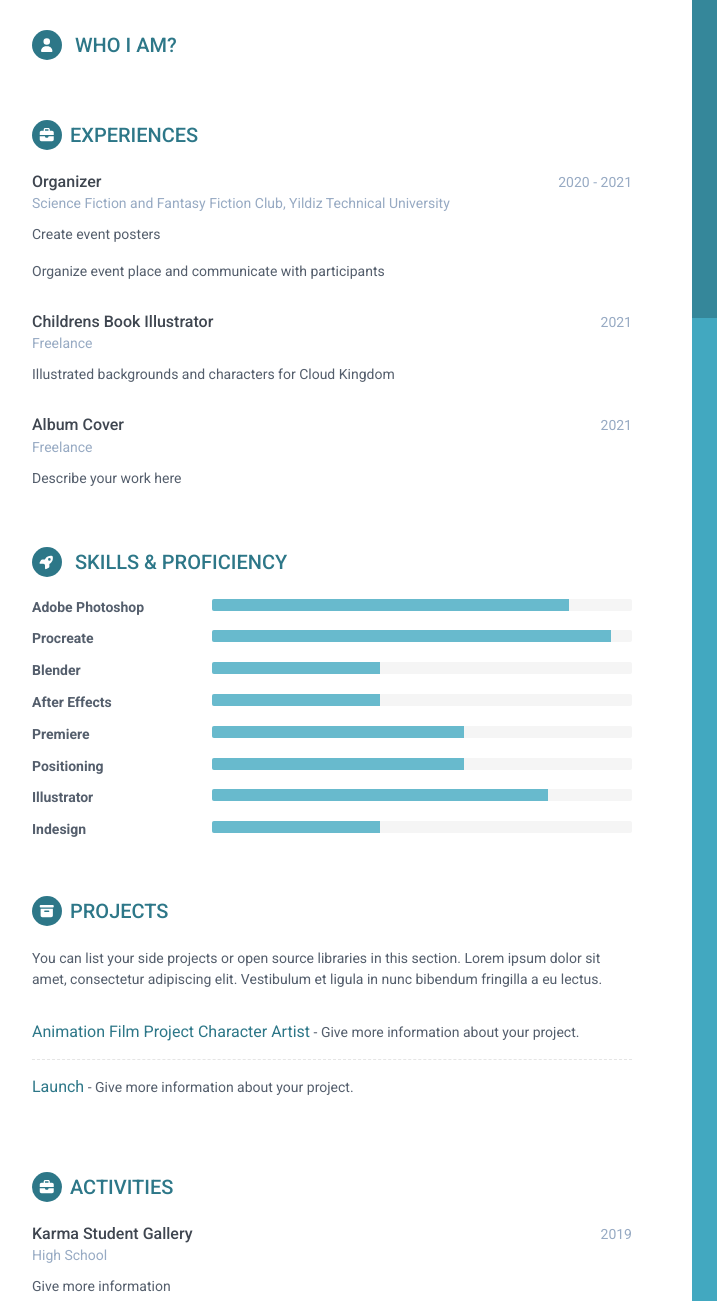
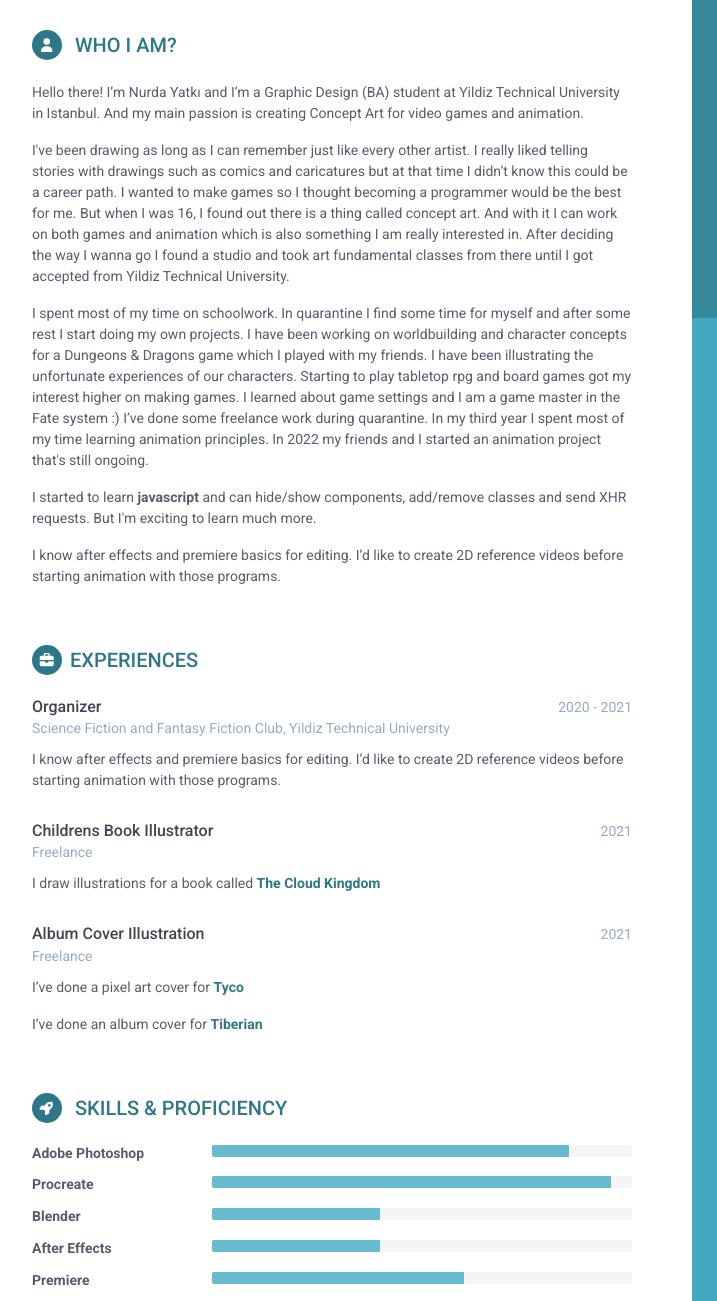
Before and after one commit to Zehray/nurda-cv, a plain HTML site: page index.html in a window 1280 px wide. Shown: the part 76-1377 px from the top of the page, 188-905 px from the left. Drawn offline with Linux system fonts and the light colour scheme.

Commit message:
content edited

```diff
--- a/index.html
+++ b/index.html
@@ -141,37 +141,33 @@
             <span class="icon-holder"><i class="fas fa-user"></i></span>
             WHO I AM?
           </h2>
-          <!--
 <div class="summary">
             <p>
-              Hey there. I'm Zehra. A
-              <strong>newbie</strong>
-              but
-              <strong>passionate</strong>
-              Jr. Frontend developer. I got into coding during the pandemic
-              (since November 2020) and I fell in love with web development.
+              Hello there!
+              I’m Nurda Yatkı and I’m a Graphic Design (BA) student at Yildiz Technical University in Istanbul.
+              And my main passion is creating Concept Art for video games and animation.
+
             </p>
             <p>
-              To me, writing a good HTML and CSS is like
-              <strong>solving a puzzle</strong>
-              . I love the fact that a website can be written in so many
-              different ways. But of course, I'm
-              also
-              <strong>aware</strong>
-              that a code needs to be
-              <strong>maintainable</strong>
-              So, I'm trying my best to learn the best practices and my
-              future team's coding conventions.
+              I've been drawing as long as I can remember just like every other artist.
+              I really liked telling stories with drawings such as comics and caricatures
+              but at that time I didn’t know this could be a career path.
+              I wanted to make games so I thought becoming a programmer would be the best for me.
+              But when I was 16, I found out there is a thing called concept art.
+              And with it I can work on both games and animation which is also something I am really interested in.
+              After deciding the way I wanna go I found a studio and took art fundamental classes from there
+              until I got accepted from Yildiz Technical University.
             </p>
             <p>
-              I can convert
-              <strong>Photoshop</strong>
-              &
-              <strong>Figma</strong>
-              designs into HTML pages. I try my best to make pixel perfect
-              designs. However, I'm aware that I still need lots of practice
-              until I can make a website that would look the same in every
-              browser.
+              I spent most of my time on schoolwork. In quarantine I find some time for myself
+              and after some rest I start doing my own projects. I have been working on worldbuilding
+              and character concepts for a Dungeons & Dragons game which I played with my friends.
+              I have been illustrating the unfortunate experiences of our characters.
+              Starting to play tabletop rpg and board games got my interest higher on making games.
+              I learned about game settings and I am a game master in the Fate system :)
+              I’ve done some freelance work during quarantine.
+              In my third year I spent most of my time learning animation principles.
+              In 2022 my friends and I started an animation project that's still ongoing.
             </p>
             <p>
               I started to learn
@@ -179,9 +175,10 @@
               and can hide/show components, add/remove classes and send XHR
               requests. But I'm exciting to learn much more.
             </p>
-            <p>I'm looking forward to work with you :)</p>
+            <p>I know after effects and premiere basics for editing.
+              I’d like to create 2D reference videos before starting animation with those programs.</p>
           </div>
-          -->
+
 
           <!--//summary-->
         </section>
@@ -198,8 +195,8 @@
                   <div class="company">Science Fiction and Fantasy Fiction Club, Yildiz Technical University</div>
               </div><!--//meta-->
               <div class="details">
-                  <p>Create event posters</p>
-                  <p>Organize event place and communicate with participants </p>
+                  <p>I know after effects and premiere basics for editing. I’d like to create 2D reference videos before starting animation with those programs.</p>
+
               </div><!--//details-->
           </div><!--//item-->
 
@@ -212,7 +209,7 @@
                   <div class="company">Freelance</div>
               </div><!--//meta-->
               <div class="details">
-                  <p>Illustrated backgrounds and characters for Cloud Kingdom</p>
+                  <p>I draw illustrations for a book called <a href="https://www.artstation.com/artwork/9maREW"><strong>The Cloud Kingdom</strong></a></p>
 
               </div><!--//details-->
           </div><!--//item-->
@@ -220,13 +217,14 @@
           <div class="item">
               <div class="meta">
                   <div class="upper-row">
-                      <h3 class="job-title">Album Cover</h3>
+                      <h3 class="job-title">Album Cover Illustration</h3>
                       <div class="time">2021</div>
                   </div><!--//upper-row-->
                   <div class="company">Freelance</div>
               </div><!--//meta-->
               <div class="details">
-                  <p>Describe your work here </p>
+                  <p>I’ve done a pixel art cover for <a href="https://www.artstation.com/artwork/kDKyLx"><strong>Tyco</strong></a></p>
+                  <p>I’ve done an album cover for <a href="https://www.artstation.com/artwork/ArvKGm"><strong>Tiberian</strong></a></p>
               </div><!--//details-->
           </div><!--//item-->
 
@@ -354,16 +352,18 @@
         <!--//skills-section-->
         <section class="section projects-section">
           <h2 class="section-title"><span class="icon-holder"><i class="fas fa-archive"></i></span>Projects</h2>
-          <div class="intro">
-              <p>You can list your side projects or open source libraries in this section. Lorem ipsum dolor sit amet, consectetur adipiscing elit. Vestibulum et ligula in nunc bibendum fringilla a eu lectus.</p>
-          </div><!--//intro-->
+          <!--<div class="intro">
+              <p></p>
+          </div>-->
           <div class="item">
-              <span class="project-title"><a href="#" target="_blank">Animation Film Project Character Artist</a></span> - <span class="project-tagline">Give more information about your project. </span>
+            <div class="upper-row">
+              <h3 class="job-title">Animation Film Project Character Artist, Key Animator</h3>
+              <div class="time">2021 - ongoing </div>
+            </div>
+             <p class="project-tagline">I’m working as a character artist and as a key animator for a short film called Coffee House. For animation I am using Blender’s Grease Pencil tool.</p>
 
           </div><!--//item-->
-          <div class="item">
-              <span class="project-title"><a href="#" target="_blank">Launch</a></span> - <span class="project-tagline">Give more information about your project. </span>
-          </div><!--//item-->
+
       </section><!--//section-->
       <section class="section activities-section">
         <h2 class="section-title"><span class="icon-holder"><i class="fas fa-briefcase"></i></span>Activities</h2>
@@ -376,7 +376,7 @@
                 <div class="company">High School</div>
             </div><!--//meta-->
             <div class="details">
-              <p>Give more information</p>
+              <p>I joined as an exhibitor with my academy drawings.</p>
 
           </div><!--//details-->
         </div><!--//item-->
@@ -401,10 +401,10 @@
                     <h3 class="job-title">(Virtual Reality)New Beginning Exhibition</h3>
                     <div class="time">2020</div>
                 </div><!--//upper-row-->
-                <div class="company">Yildi Technical University</div>
+                <div class="company">Yildiz Technical University</div>
             </div><!--//meta-->
             <div class="details">
-                <p>Give more information </p>
+                <p></p>
             </div><!--//details-->
         </div><!--//item-->
         <div class="item">
@@ -416,7 +416,7 @@
               <div class="company">Twitch</div>
           </div><!--//meta-->
           <div class="details">
-              <p>Give more information </p>
+              <p>I’m an art streamer on twitch. It’s fun to talk with people while working on my drawings.</p>
           </div><!--//details-->
       </div><!--//item-->
 
```
